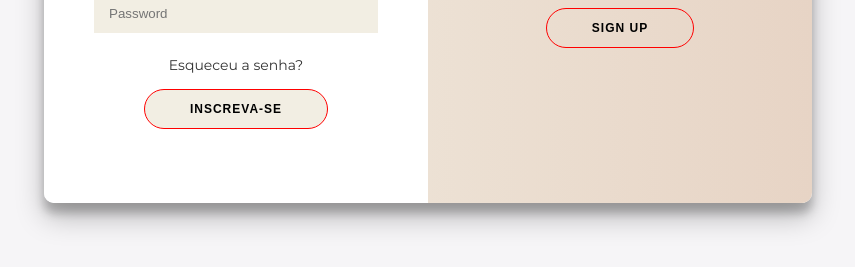
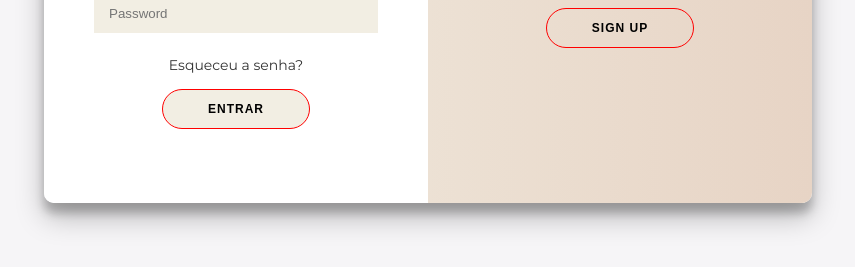
Before and after one commit to mauroAlves123/formulario.github.io, a plain HTML site: page index.html in a window 1280 px wide. Shown: the part 417-684 px from the top of the page, without its empty margins (212-1067 px from the left). Drawn offline with Linux system fonts and the light colour scheme.

Commit message:
Update index.html

```diff
--- a/index.html
+++ b/index.html
@@ -37,7 +37,7 @@
                 <input type="email" placeholder="Email" />
                 <input type="password" placeholder="Password" />
                 <a href="#">Esqueceu a senha?</a>
-                <button>Inscreva-se</button>
+                <button>Entrar</button>
             </form>
         </div>
         <div class="overlay-container">
```
